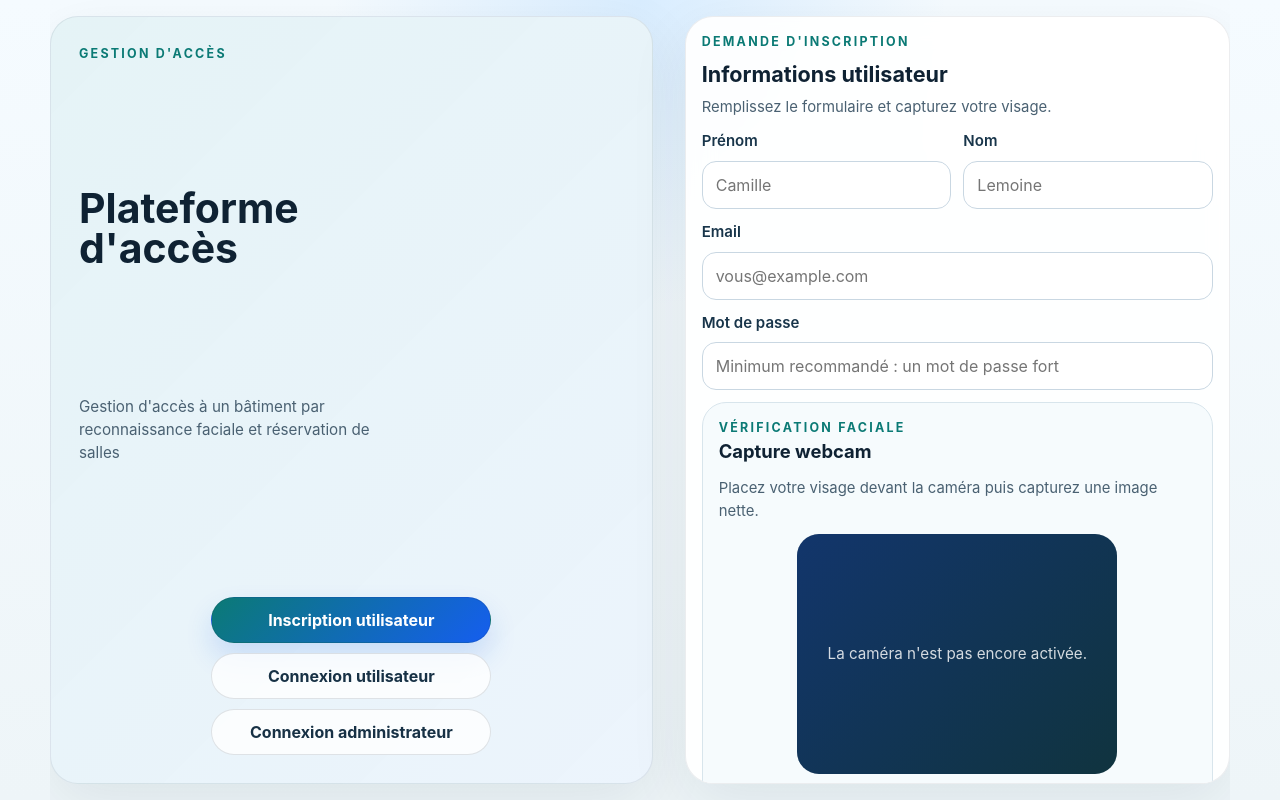
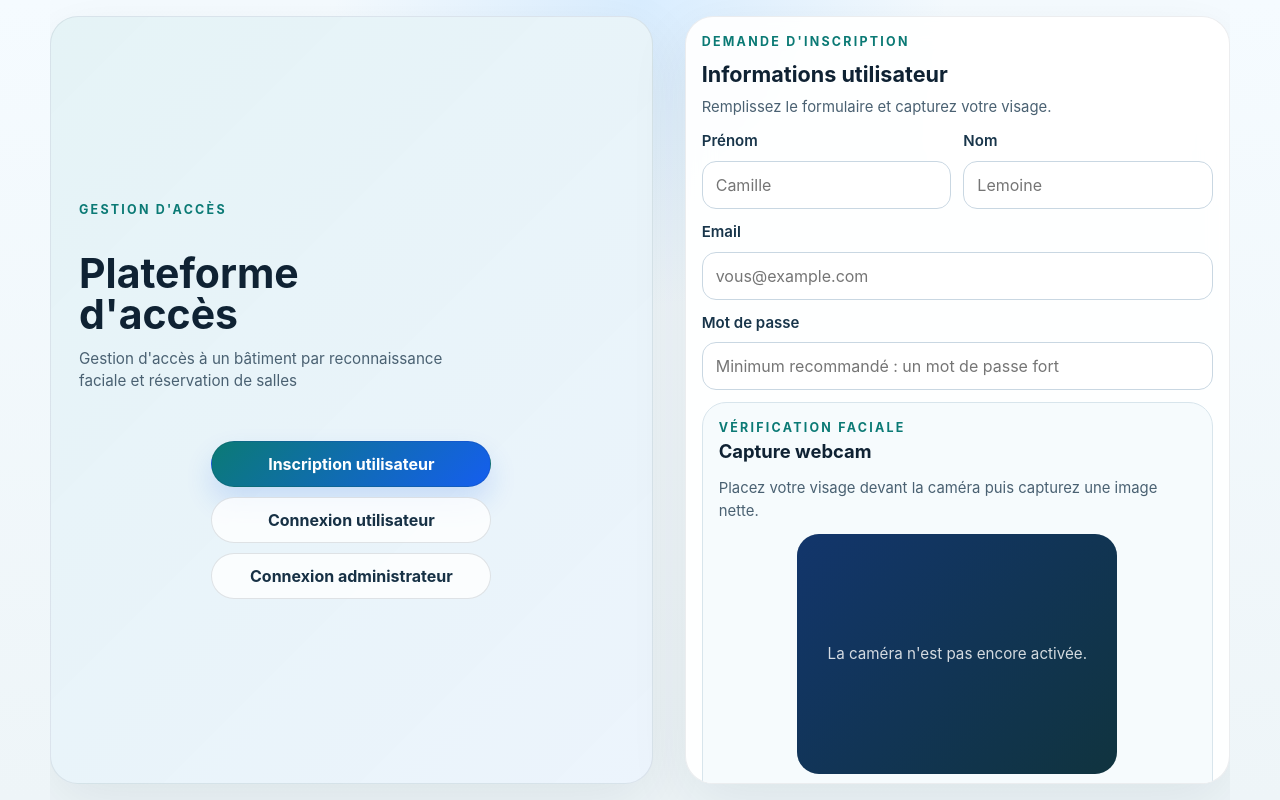
Before and after one commit to Josiane5618/MutwarekaziJosiane_Tfe_ApplicationWeb_2026, a React app in the folder frontend/: page / in a window 1280 px wide. Built offline with nearby package versions, Linux system fonts and the light colour scheme; no server answers; the HTML template or start-up script is replaced by a standard one.

Commit message:
reequilibre la card d'accueil

```diff
--- a/frontend/src/App.css
+++ b/frontend/src/App.css
@@ -26,7 +26,7 @@
     #f9fdff;
   display: flex;
   flex-direction: column;
-  justify-content: space-between;
+  justify-content: center;
   overflow: auto;
 }
 
@@ -57,8 +57,8 @@
 .register-hero h1 {
   font-size: clamp(2.1rem, 3.2vw, 3.4rem);
   line-height: 0.98;
-  max-width: 7ch;
-  margin-top: 10px;
+  max-width: 9ch;
+  margin-top: 34px;
 }
 
 .hero-copy,
@@ -70,7 +70,7 @@
 
 .hero-copy {
   margin-top: 14px;
-  max-width: 34ch;
+  max-width: 38ch;
   font-size: 0.95rem;
 }
 
@@ -79,7 +79,7 @@
   flex-direction: column;
   align-items: center;
   gap: 10px;
-  margin-top: 18px;
+  margin-top: 48px;
 }
 
 .hero-tab {
```
